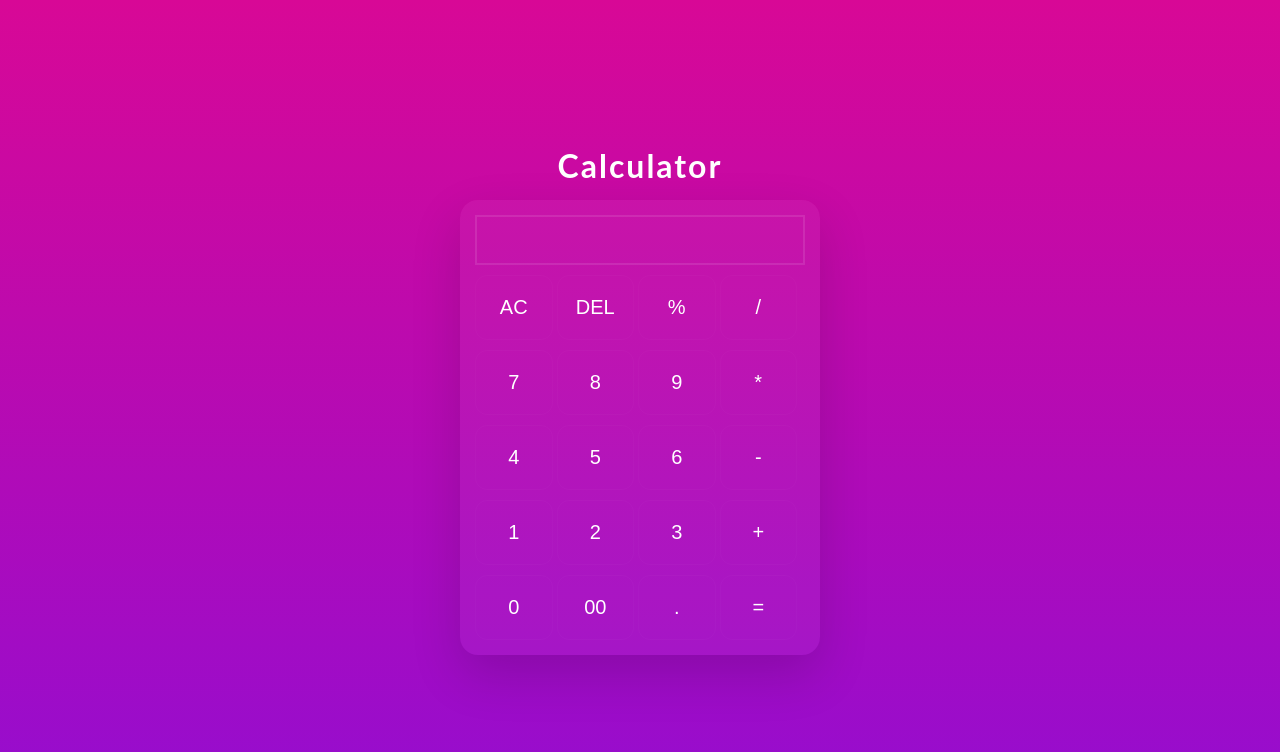
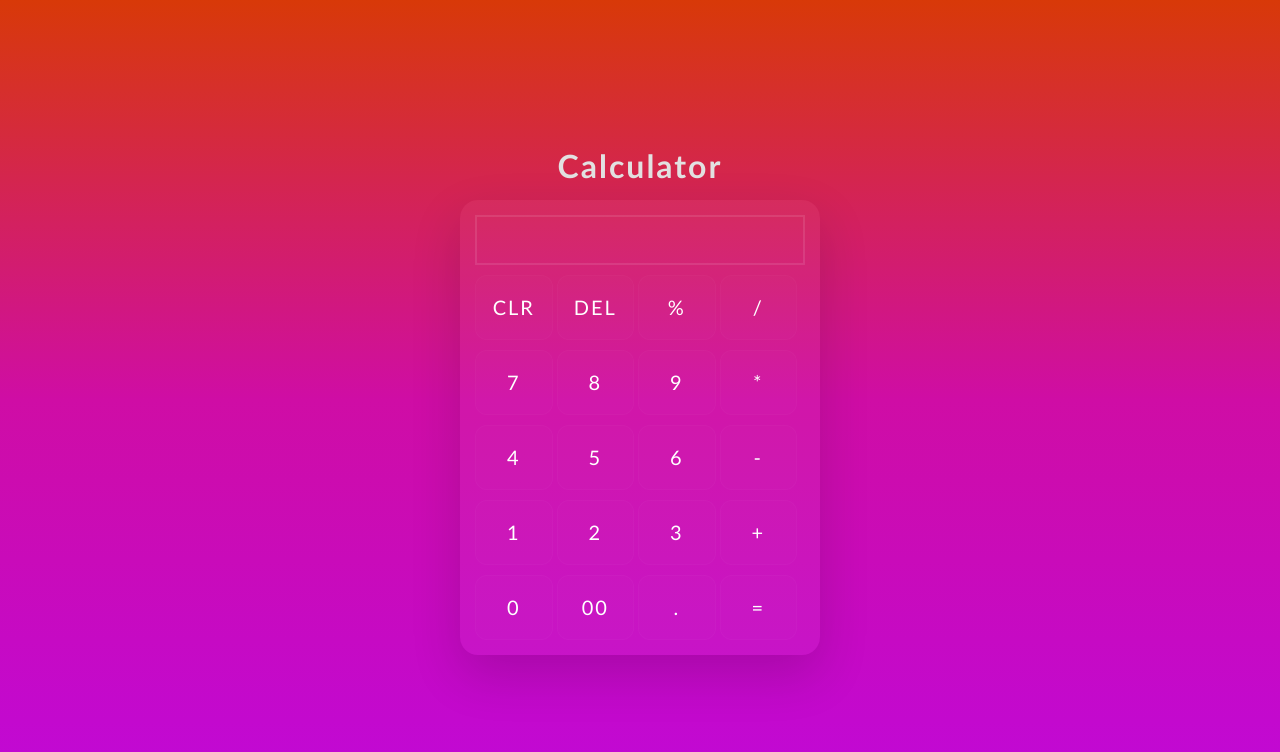
Before and after one commit to AdwayB/CalculatorApp, a plain HTML site: page index.html in a window 1280 px wide. Drawn offline with Linux system fonts and the light colour scheme.

Commit message:
Modified Index and Style.

```diff
--- a/index.html
+++ b/index.html
@@ -21,7 +21,7 @@
             <input type="text" id="answer" value="">
 
             <div class="buttons">
-                <input type="button" value="AC">
+                <input type="button" value="CLR">
                 <input type="button" value="DEL">
                 <input type="button" value="%">
                 <input type="button" value="/">
--- a/main.js
+++ b/main.js
@@ -5,7 +5,7 @@ inputs = document.querySelectorAll(".buttons input");
 inputs.forEach(inp => {
     inp.addEventListener("click", (e) => {
         text = e.target.value;
-        if(text == "AC"){
+        if(text == "CLR"){
             answer.value = '';
         }
         else if(text == "="){
--- a/style.css
+++ b/style.css
@@ -7,7 +7,7 @@
 body{
     height: 100vh;
     width: 100%;
-    background: linear-gradient(#d80896, #950dcf);
+    background: linear-gradient(#d83908, #cf0da5, #c008d8);
     display: flex;
     flex-direction: column;
     align-items: center;
@@ -18,8 +18,8 @@ body{
     width: 360px;
     text-align: center;
     padding-bottom: 15px;
-    color: white;
-    font-family: 'Lato', sans-serif;
+    color: rgb(226, 225, 225);
+    font-family: 'Trebuchet MS', sans-serif;
     letter-spacing: 2px;
 }
 
@@ -47,16 +47,22 @@ body{
     outline: none;
     border: none;
     font-size: 20px;
+    font-family: 'Trebuchet MS', sans-serif;
+    letter-spacing: 2px;
     cursor: pointer;
     height: 65px;
     color: white;
     width: calc(100%/4 - 5px);
-    background: transparent;
+    background: rgba(255,255,255,0.01);
     border: 1px solid rgba(255,255,255,0.02);
     border-radius: 12px;
     margin-top: 10px;
 }
 
 .container input[type="button"]:hover{
-    background: rgba(255,255,255,0.1);
+    background: rgba(255,255,255,0.05);
 }
+
+.container input[type="button"]:active{
+    background: rgba(255,255,255,0.25);
+}
```
